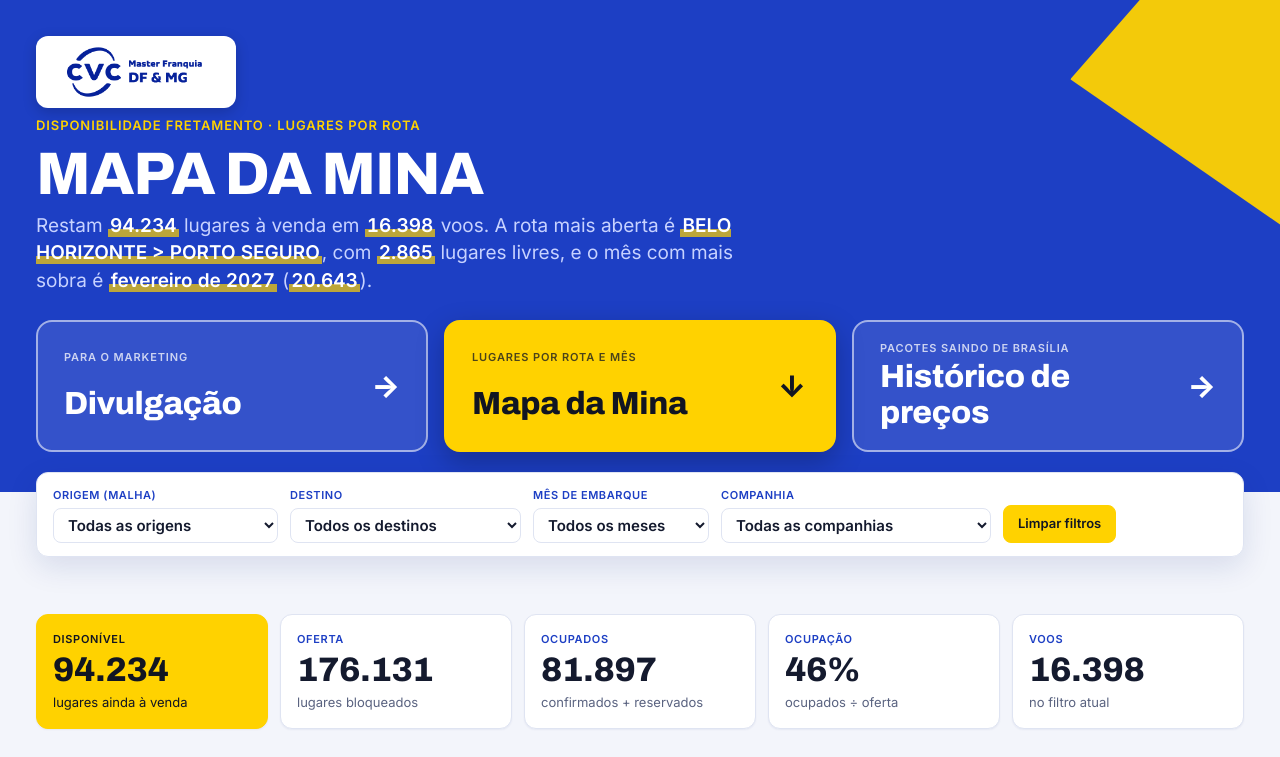
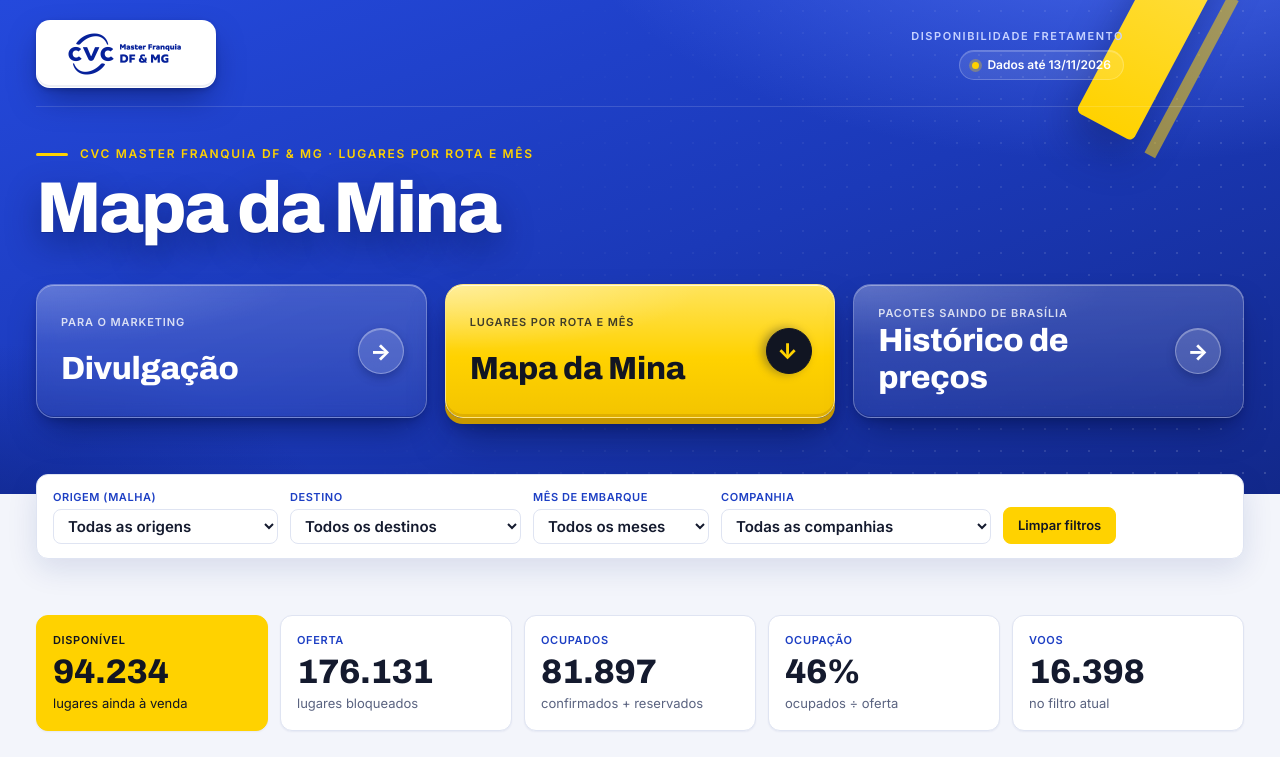
Before and after one commit to vjavictor-boop/mapa-da-mina, a plain HTML site: page index.html in a window 1280 px wide. Shown: the top 757 px of the page. Drawn offline with nearby package versions, Linux system fonts and the light colour scheme.

Commit message:
Topo novo: H1 da aba, botões em relevo, sem resumos

```diff
--- a/index.html
+++ b/index.html
@@ -147,10 +147,17 @@ window.dash = (() => {
 
 <div class="mm">
   <header class="mm-head" id="topo">
-    <div class="mm-brand"><span class="mm-logo"><img src="logo.png" alt="CVC Master Franquia DF &amp; MG" width="300" height="100"></span></div>
-    <p class="mm-kicker">Disponibilidade Fretamento · lugares por rota</p>
-    <h1 class="mm-title">Mapa da Mina</h1>
-    <p class="mm-take" id="resumo" data-read lang="pt-BR">Restam <b data-draw="tk-disp" data-source="kpi" data-field="disponivel" data-row="0">—</b> lugares à venda em <b data-draw="tk-voos" data-source="kpi" data-field="voos" data-row="0">—</b> voos. A rota mais aberta é <b data-draw="tk-rota" data-source="rotas" data-field="rota" data-row="0">—</b>, com <b data-draw="tk-rota-n" data-source="rotas" data-field="disponivel" data-row="0">—</b> lugares livres, e o mês com mais sobra é <b data-draw="tk-mes" data-source="destaque" data-field="mes_nome" data-row="0">—</b> (<b data-draw="tk-mes-n" data-source="destaque" data-field="disponivel" data-row="0">—</b>).</p>
+    <div class="mm-topbar">
+      <span class="mm-logo"><img src="logo.png" alt="CVC Master Franquia DF &amp; MG" width="300" height="100"></span>
+      <div class="mm-meta">
+        <span class="mm-meta-l">Disponibilidade Fretamento</span>
+        <span class="mm-meta-d">Dados até 13/11/2026</span>
+      </div>
+    </div>
+    <div class="mm-hero">
+      <p class="mm-kicker" id="mm-kicker">Mapa da Mina</p>
+      <h1 class="mm-title" id="mm-h1">Mapa da Mina</h1>
+    </div>
     <nav class="mm-tabs" aria-label="Seções">
       <a class="mm-cta" href="#divulgacao" data-tab="divulgacao">
         <span class="mm-cta-k">Para o marketing</span>
@@ -183,9 +190,6 @@ window.dash = (() => {
     </label>
     <p class="mm-div-hoje" data-draw="d-hoje"></p>
   </section>
-
-  <p class="mm-div-resumo" data-draw="d-resumo">—</p>
-
   <section class="mm-sec" id="recomendacoes">
     <h2>O que divulgar primeiro</h2>
     <p>Os 6 destinos com mais lugares livres perto do embarque, já com texto sugerido para as peças. A ordem considera a quantidade de lugares e quanto falta para o voo sair.</p>
@@ -305,9 +309,6 @@ window.dash = (() => {
     <label for="p-col">Coleta<select id="p-col" class="dash-select" data-draw="p-col"></select></label>
     <p class="mm-div-hoje">Saída de Brasília (DF) · pacote exclusivo · preço por pessoa com taxas, 2 adultos</p>
   </section>
-
-  <p class="mm-div-resumo" data-draw="p-resumo">Carregando preços…</p>
-
   <section class="mm-sec" id="preco-medio">
     <h2>Preço médio por destino</h2>
     <p>Média do menor preço de cada semana com saída. Clique em um destino para ver o gráfico semanal e o orçamento de amostra.</p>
@@ -1076,7 +1077,16 @@ dash.draw('d-tabela', (tb) => {
   const show = (id) => {
     if (!id || !document.getElementById(id) || !document.getElementById(id).classList.contains('mm-tab')) id = 'mapa-geral';
     document.querySelectorAll('.mm-tab').forEach((p) => { p.hidden = p.id !== id; });
-    document.querySelectorAll('.mm-cta[data-tab]').forEach((a) => { const on = a.dataset.tab === id; a.classList.toggle('is-on', on); if (on) a.setAttribute('aria-current', 'page'); else a.removeAttribute('aria-current'); });
+    document.querySelectorAll('.mm-cta[data-tab]').forEach((a) => {
+      const on = a.dataset.tab === id; a.classList.toggle('is-on', on);
+      if (on) {
+        a.setAttribute('aria-current', 'page');
+        const t = a.querySelector('.mm-cta-t').textContent.trim(), k = a.querySelector('.mm-cta-k').textContent.trim();
+        document.getElementById('mm-h1').textContent = t;
+        document.getElementById('mm-kicker').textContent = id === 'mapa-geral' ? 'CVC Master Franquia DF & MG · ' + k : 'Mapa da Mina · ' + k;
+        document.title = id === 'mapa-geral' ? 'Mapa da Mina' : t + ' · Mapa da Mina';
+      } else a.removeAttribute('aria-current');
+    });
     dash._render();
   };
   document.querySelectorAll('.mm-cta').forEach((a) => a.addEventListener('click', () => setTimeout(() => window.scrollTo({ top: 0 }), 0)));
@@ -1288,6 +1298,69 @@ dash.draw('p-cards', (el) => {
   });
 });
 </script>
+<style>
+/* Topo: cabeçalho com profundidade e botões em relevo */
+.mm-head { padding-block: 20px 76px; background:
+  radial-gradient(900px 420px at 88% -20%, color-mix(in oklab, #5b7cff 70%, transparent) 0%, transparent 62%),
+  radial-gradient(700px 380px at -5% 115%, color-mix(in oklab, #0b1f7a 80%, transparent) 0%, transparent 60%),
+  linear-gradient(160deg, #2449dc 0%, #1b39b8 52%, #12288a 100%); }
+.mm-head::before { content: ""; position: absolute; inset: 0; pointer-events: none;
+  background-image: radial-gradient(rgba(255, 255, 255, .16) 1px, transparent 1.6px); background-size: 22px 22px;
+  -webkit-mask-image: linear-gradient(115deg, transparent 35%, #000 100%); mask-image: linear-gradient(115deg, transparent 35%, #000 100%); }
+.mm-head::after { right: 7%; top: -90px; width: 64px; height: 230px; clip-path: none; transform: rotate(28deg); border-radius: 6px; opacity: 1;
+  background: linear-gradient(180deg, #ffe14d, var(--yellow)); box-shadow: 54px 30px 0 -26px color-mix(in oklab, var(--yellow) 55%, transparent), 0 20px 40px rgba(5, 15, 70, .35); }
+.mm-topbar { display: flex; align-items: center; justify-content: space-between; gap: 16px; flex-wrap: wrap; padding-bottom: 18px; border-bottom: 1px solid rgba(255, 255, 255, .14); }
+.mm-logo { display: block; background: #ffffff; border-radius: 14px; padding: 8px 14px; border: 1px solid rgba(255, 255, 255, .8);
+  box-shadow: inset 0 -2px 0 rgba(20, 40, 120, .08), 0 2px 4px rgba(5, 15, 70, .25), 0 14px 32px -8px rgba(5, 15, 70, .55); }
+.mm-logo img { width: 150px; }
+.mm-meta { display: grid; justify-items: end; gap: 6px; margin-right: 120px; }
+.mm-meta-l { font-size: 11px; font-weight: 700; text-transform: uppercase; letter-spacing: .14em; color: var(--hero-muted); }
+.mm-meta-d { display: inline-flex; align-items: center; gap: 8px; font-size: 12px; font-weight: 600; color: #ffffff; padding: 5px 12px; border-radius: 999px;
+  background: rgba(255, 255, 255, .1); border: 1px solid rgba(255, 255, 255, .22); box-shadow: inset 0 1px 0 rgba(255, 255, 255, .2); }
+.mm-meta-d::before { content: ""; width: 7px; height: 7px; border-radius: 50%; background: var(--yellow); box-shadow: 0 0 0 3px color-mix(in oklab, var(--yellow) 30%, transparent); }
+.mm-hero { display: grid; gap: 10px; margin-top: 30px; }
+.mm-kicker { display: flex; align-items: center; gap: 12px; font-size: 12px; font-weight: 700; letter-spacing: .14em; color: var(--yellow); }
+.mm-kicker::before { content: ""; width: 32px; height: 3px; border-radius: 2px; background: var(--yellow); flex: none; }
+.mm-title { font-size: clamp(40px, 6.4vw, 72px); text-transform: none; letter-spacing: -.035em; line-height: .98; color: #ffffff;
+  text-shadow: 0 1px 0 rgba(5, 15, 70, .25), 0 14px 34px rgba(5, 15, 70, .45); }
+.mm-tabs { margin-top: 32px; gap: 18px; }
+.mm-cta { position: relative; overflow: hidden; border-radius: 18px; padding: 20px 22px 20px 24px; border: 1px solid rgba(255, 255, 255, .28);
+  background: linear-gradient(180deg, rgba(255, 255, 255, .17) 0%, rgba(255, 255, 255, .06) 100%);
+  -webkit-backdrop-filter: blur(8px); backdrop-filter: blur(8px);
+  box-shadow: inset 0 1px 0 rgba(255, 255, 255, .35), inset 0 -1px 0 rgba(5, 15, 70, .25), 0 4px 10px -4px rgba(5, 15, 70, .5), 0 18px 34px -12px rgba(5, 15, 70, .6); }
+.mm-cta::before { content: ""; position: absolute; inset: 0; pointer-events: none; border-radius: inherit;
+  background: radial-gradient(120% 80% at 0% 0%, rgba(255, 255, 255, .22), transparent 55%); opacity: .7; }
+.mm-cta > * { position: relative; }
+.mm-cta:hover { background: linear-gradient(180deg, rgba(255, 255, 255, .24) 0%, rgba(255, 255, 255, .1) 100%); }
+.mm-cta-a { width: 46px; height: 46px; border-radius: 50%; display: grid; place-items: center; font-size: 22px;
+  background: rgba(255, 255, 255, .14); border: 1px solid rgba(255, 255, 255, .32); box-shadow: inset 0 1px 0 rgba(255, 255, 255, .3), 0 4px 10px rgba(5, 15, 70, .3); }
+.mm-cta-k { opacity: .8; }
+.mm-cta.is-on { color: var(--ink); border-color: #ffe680;
+  background: linear-gradient(180deg, #ffe45c 0%, #ffd200 55%, #f3c400 100%);
+  box-shadow: inset 0 1px 0 rgba(255, 255, 255, .75), inset 0 -3px 0 rgba(150, 100, 0, .22), 0 6px 0 #c79800, 0 10px 14px -4px rgba(5, 15, 70, .45), 0 24px 40px -10px rgba(5, 15, 70, .6); }
+.mm-cta.is-on::before { background: radial-gradient(120% 90% at 0% 0%, rgba(255, 255, 255, .55), transparent 55%); }
+.mm-cta.is-on:hover { background: linear-gradient(180deg, #ffe873 0%, #ffd71a 55%, #f5c80a 100%); }
+.mm-cta.is-on .mm-cta-a { transform: none; background: var(--ink); color: var(--yellow); border-color: var(--ink); box-shadow: 0 4px 10px rgba(5, 15, 70, .35); }
+.mm-cta.is-on .mm-cta-a span, .mm-cta.is-on .mm-cta-a { rotate: 90deg; }
+@media (prefers-reduced-motion: no-preference) {
+  .mm-cta { transition: transform .18s ease, box-shadow .18s ease, background .18s ease; }
+  .mm-cta-a { transition: transform .18s ease, rotate .2s ease; }
+  .mm-cta:hover { transform: translateY(-3px); }
+  .mm-cta:hover .mm-cta-a { transform: translateX(3px); }
+  .mm-cta:active { transform: translateY(2px); }
+  .mm-cta.is-on:active { box-shadow: inset 0 1px 0 rgba(255, 255, 255, .75), 0 2px 0 #c79800, 0 6px 12px -4px rgba(5, 15, 70, .45); }
+}
+@media (max-width: 860px) { .mm-tabs { gap: 12px; } .mm-cta-a { width: 40px; height: 40px; font-size: 19px; } }
+@media (max-width: 600px) {
+  .mm-head { padding-block: 16px 64px; }
+  .mm-head::after { right: -6px; top: -110px; width: 44px; height: 200px; }
+  .mm-meta { margin-right: 0; justify-items: start; }
+  .mm-logo img { width: 130px; }
+  .mm-hero { margin-top: 22px; }
+}
+@media (prefers-color-scheme: dark) { .mm-head { background: radial-gradient(900px 420px at 88% -20%, rgba(91, 124, 255, .45) 0%, transparent 62%), linear-gradient(160deg, #1a35a8 0%, #12257a 55%, #0b1850 100%); } }
+</style>
+
 <script>
 if (window.mmShowInitial) mmShowInitial(); else dash._render();
 d3.csv('voos.csv').then((rows) => dash._load(rows)).catch((e) => { console.error(e); dash._load([], 'error'); });
```
